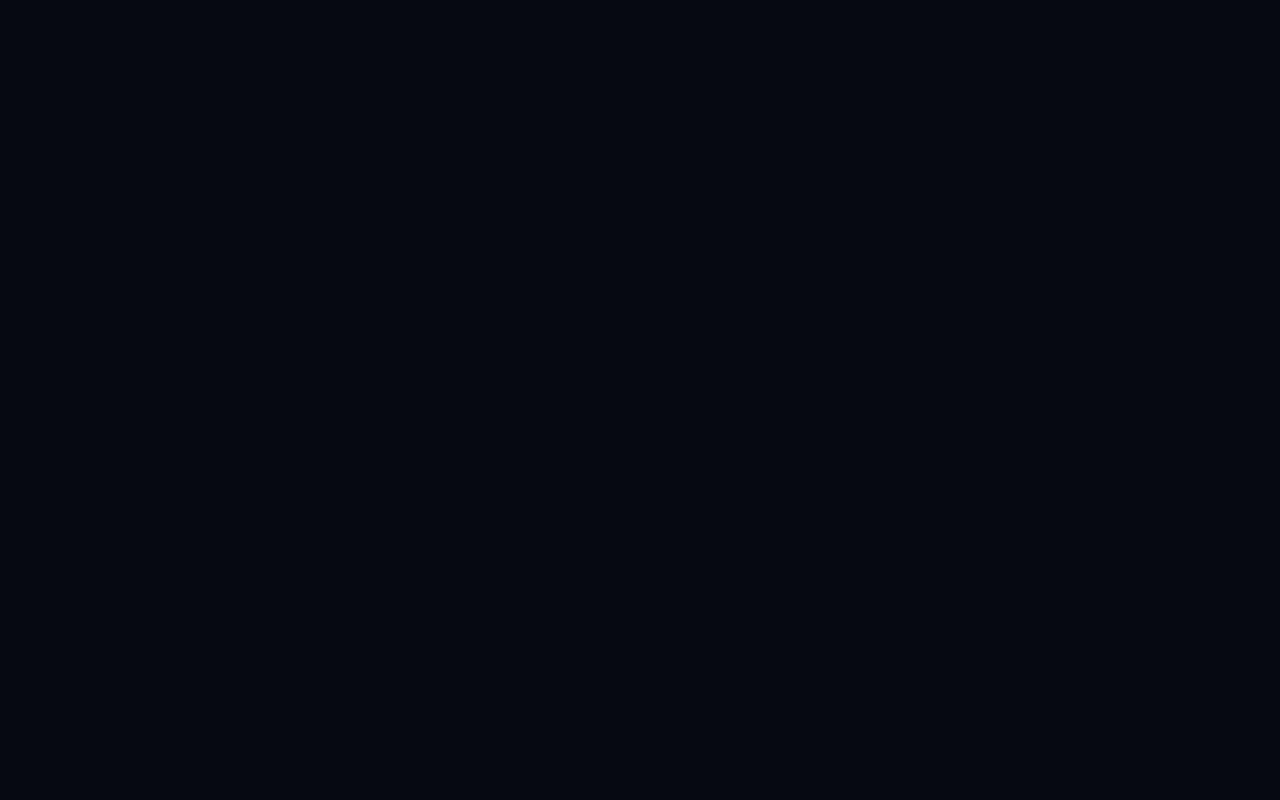
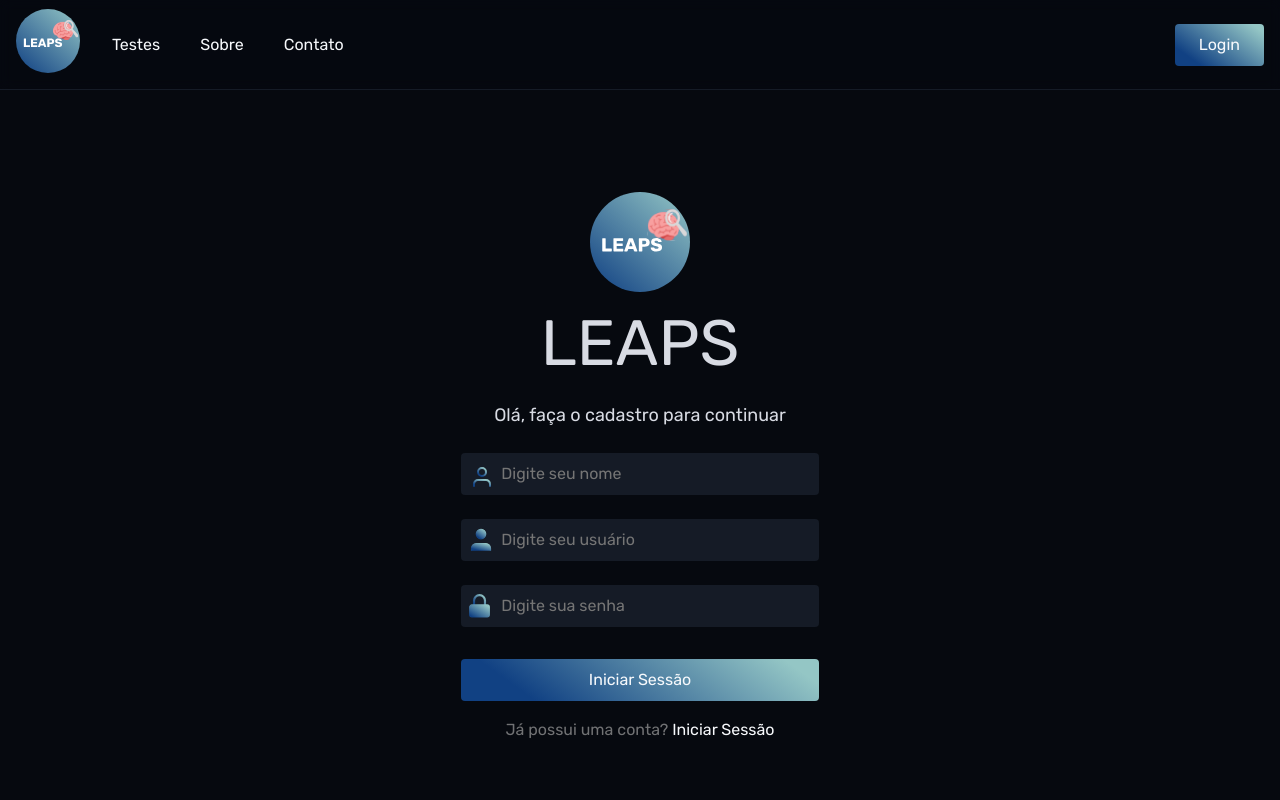
Before and after one commit to Breno1210/LEAPS, a React (Create React App) app: page /register in a window 1280 px wide. Before the commit this address had no page. Shown: the top 800 px of the page. Built offline with nearby package versions, Linux system fonts and the light colour scheme; no server answers.

Commit message:
Adding login and register page.

```diff
--- a/src/App.js
+++ b/src/App.js
@@ -3,10 +3,10 @@ import { BrowserRouter, Routes, Route } from "react-router-dom";
 
 //Pages
 import LandingPage from "./Pages/LandingPage";
-
+import Login from "./Pages/LoginPage";
+import Register from "./Pages/RegisterPage";
 import AllTests from "./Pages/AllTests";
-/* import Login from "./Pages/LoginPage";
-import Register from "./Pages/RegisterPage";
+/*
 import Description from "./Pages/DescriptionPage";
 import NotFound from "./Pages/NotFoundPage";
 import Contact from "./Pages/ContactPage";
@@ -35,9 +35,11 @@ export default function App() {
       <BrowserRouter>
         <Routes>
           <Route path="/" element={<LandingPage />}></Route>
+          <Route path="/register" element={<Register />} />
+          <Route path="/login" element={<Login />} />
           <Route path="/tests" element={<AllTests />}></Route>
-          {/* <Route path="/register" element={<Register />} />
-          <Route path="/login" element={<Login />} />
+          {/*
+
           <Route path="/contact" element={<Contact />}></Route>
           <Route path="/notfound" element={<NotFound />}></Route>
           <Route path="/description/:id" element={<Description />}></Route>
--- /dev/null
+++ b/src/Pages/LoginPage.jsx
@@ -0,0 +1,141 @@
+//IMPORT COMPONENTS
+import Footer from "../Components/footer";
+import Header from "../Components/header";
+
+//IMPORT SVG
+import iconLogo from "../svg/logo-LEAPS.svg";
+import iconUser from "../svg/icon-user.svg";
+import iconPassword from "../svg/icon-password.svg";
+
+//IMPORT REACT
+import { useState, useEffect } from "react";
+import { Link, useNavigate } from "react-router-dom";
+
+//IMPORT AXIOS
+import axios from "axios";
+
+//IMPORT AOS
+import AOS from "aos";
+import "aos/dist/aos.css";
+//IMPORT TOASTS
+import { toast } from "react-toastify";
+
+const Login = () => {
+  const [username, setUsername] = useState("");
+  const [password, setPassword] = useState("");
+
+  const navigate = useNavigate();
+
+  const delay = (ms) => new Promise((res) => setTimeout(res, ms));
+
+  const verifyIdentity = async () => {
+    const data = {
+      username: username,
+      password: password,
+    };
+
+    await axios
+      .post(`http://localhost:5000/login`, data)
+      .then(async (response) => {
+        sessionStorage.setItem("token", response.data.data.token);
+        toast.success("Usuário criado com sucesso!", {
+          position: "top-right",
+          autoClose: 2000,
+          hideProgressBar: false,
+          closeOnClick: true,
+          pauseOnHover: true,
+          draggable: true,
+          progress: undefined,
+          theme: "dark",
+        });
+        navigate("/");
+      })
+      .catch(async () => {
+        toast.warning("Usuário ou senha incorreto", {
+          position: "top-right",
+          autoClose: 2000,
+          hideProgressBar: false,
+          closeOnClick: true,
+          pauseOnHover: true,
+          draggable: true,
+          progress: undefined,
+          theme: "dark",
+        });
+        await delay(2300);
+        document.location.reload(true);
+      });
+  };
+
+  useEffect(() => {
+    AOS.init({
+      easing: "easy-out-quart",
+      duration: 1000,
+      once: true,
+    });
+  }, []);
+
+  return (
+    <>
+      <Header />
+      <section className="container">
+        <div className="row">
+          <div className="grid-4 disappear "></div>
+          <div className="grid-4 mt-7 mb-8">
+            <div data-aos="fade-down" data-aos-delay="400">
+              <div className="flex-center">
+                <img src={iconLogo} className="logo-login mb-2" alt="" />
+              </div>
+
+              <h2 className="text-center mb-3">LEAPS</h2>
+
+              <h6 className="text-center">Olá, faça o login para continuar</h6>
+            </div>
+
+            <form
+              className="relative"
+              data-aos="fade-down"
+              data-aos-delay="600"
+            >
+              <img src={iconUser} className="icon-user" alt="" />
+              <input
+                value={username}
+                onChange={(e) => setUsername(e.target.value)}
+                type="text"
+                name="user"
+                className="input-user-login mt-3"
+                placeholder="Digite seu usuário"
+              />
+              <img src={iconPassword} className="icon-passoword" alt="" />
+              <input
+                value={password}
+                onChange={(e) => setPassword(e.target.value)}
+                type="password"
+                name="password"
+                className="input-password-login mt-2"
+                placeholder="Digite sua senha"
+              />
+              <Link
+                className="btn-entrar btn w-100 mt-4 text-center"
+                onClick={() => verifyIdentity()}
+              >
+                Entrar
+              </Link>
+            </form>
+            <p
+              className="text-center mt-2"
+              data-aos="fade-down"
+              data-aos-delay="800"
+            >
+              Não possui uma conta? <Link to="/register">Criar uma conta</Link>
+              {""}
+            </p>
+          </div>
+          <div className="grid-4 disappear"></div>
+        </div>
+      </section>
+      <Footer />
+    </>
+  );
+};
+
+export default Login;
--- /dev/null
+++ b/src/Pages/RegisterPage.jsx
@@ -0,0 +1,141 @@
+//IMPORT SVGS
+import iconLogo from "../svg/logo-LEAPS.svg";
+import iconName from "../svg/icon-user2.svg";
+import iconUser from "../svg/icon-user.svg";
+import iconPassword from "../svg/icon-password.svg";
+
+//IMPORT COMPONENTS
+import Footer from "../Components/footer";
+import Header from "../Components/header";
+
+//IMPORT REACT
+import { useState, useEffect } from "react";
+import { Link } from "react-router-dom";
+
+//IMPORT AXIOS
+import axios from "axios";
+
+//IMPORT AOS
+import AOS from "aos";
+import "aos/dist/aos.css";
+
+//IMPORT TOAST
+import { toast } from "react-toastify";
+
+const Register = () => {
+  const [name, setName] = useState("");
+  const [username, setUsername] = useState("");
+  const [password, setPassword] = useState("");
+
+  const submitForm = async () => {
+    const url = `http://localhost:5000/user/create`;
+
+    const data = {
+      name: name,
+      username: username,
+      password: password,
+      user_type: "STUDENT",
+    };
+
+    await axios.post(url, data);
+    toast.success("Usuário criado com sucesso!", {
+      position: "top-right",
+      autoClose: 2000,
+      hideProgressBar: false,
+      closeOnClick: true,
+      pauseOnHover: true,
+      draggable: true,
+      progress: undefined,
+      theme: "dark",
+    });
+  };
+
+  useEffect(() => {
+    AOS.init({
+      easing: "easy-out-quart",
+      duration: 1000,
+      once: true,
+    });
+  }, []);
+  return (
+    <>
+      <Header />
+      <section className="container">
+        <div className="row">
+          <div className="grid-4 disappear"></div>
+          <div className="grid-4 mt-5 mb-5">
+            <div data-aos="fade-down" data-aos-delay="200">
+              <div className="flex-center">
+                <img src={iconLogo} className="logo-login mb-2" alt="" />
+              </div>
+
+              <h2 className="text-center mb-3">LEAPS</h2>
+
+              <h6 className="text-center">
+                Olá, faça o cadastro para continuar
+              </h6>
+            </div>
+
+            <form
+              className="relative"
+              data-aos="fade-down"
+              data-aos-delay="400"
+            >
+              <img src={iconName} className="icon-email-register" alt="" />
+              <input
+                value={name}
+                onChange={(e) => setName(e.target.value)}
+                type="text"
+                name="user"
+                className="input-user-login mt-3"
+                placeholder="Digite seu nome"
+              />
+
+              <img src={iconUser} className="icon-user-register" alt="" />
+              <input
+                value={username}
+                onChange={(e) => setUsername(e.target.value)}
+                type="text"
+                name="user"
+                className="input-user-login mt-3"
+                placeholder="Digite seu usuário"
+              />
+
+              <img
+                src={iconPassword}
+                className="icon-passoword-register"
+                alt=""
+              />
+              <input
+                value={password}
+                onChange={(e) => setPassword(e.target.value)}
+                type="password"
+                name="password"
+                className="input-password-login mt-3"
+                placeholder="Digite sua senha"
+              />
+              <Link
+                className="btn w-100 mt-4 text-center"
+                onClick={() => submitForm()}
+                to="/login"
+              >
+                Iniciar Sessão
+              </Link>
+            </form>
+            <p
+              className="text-center mt-2"
+              data-aos="fade-down"
+              data-aos-delay="600"
+            >
+              Já possui uma conta? <Link to="/login">Iniciar Sessão</Link>{" "}
+            </p>
+          </div>
+          <div className="grid-4 disappear"></div>
+        </div>
+      </section>
+      <Footer />
+    </>
+  );
+};
+
+export default Register;
```
